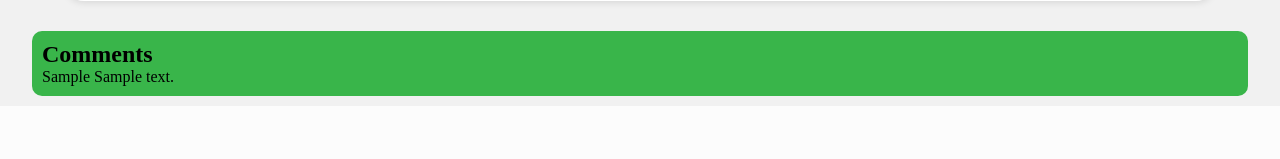
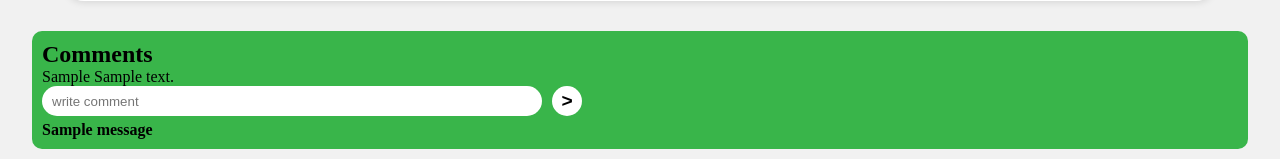
Before and after one commit to vidit-od/Blog-Website, a Django app: page /read_blog/1 in a window 1280 px wide. Shown: the part 749-908 px from the top of the page. Before the commit the page ends 845 px from the top, so only its background shows below. Run offline with Django 3.2, Linux system fonts and the light colour scheme; tables that the repository leaves empty hold one stand-in row (values such as "Sample post"); one stand-in notice (Sample message) is shown; some libraries are stand-ins or nearby versions; some web fonts are replaced.

Commit message:
Writing comments

```diff
--- a/Post/models.py
+++ b/Post/models.py
@@ -16,6 +16,7 @@ class comment(models.Model):
     post=models.ForeignKey(post, on_delete=models.CASCADE,related_name='comments')
     user=models.CharField(max_length=100)
     content=models.TextField()
+    date_added=models.DateField(auto_now_add=True)
 
     def __str__(self):
         return '%s - %s' %(self.post.title, self.user)
--- a/Post/views.py
+++ b/Post/views.py
@@ -58,12 +58,12 @@ def write_blog(request):
     if request.method=="POST":
         title=request.POST["title"]
         mini_title=request.POST["mini_title"]
-        author=request.user
+        author=request.user.username
         date=(str(datetime.now()))[0:10]
         catagory=request.POST['catagory']
         Description=request.POST['Description']
         if title=='' or author=='' or date=='' or catagory=='' or Description=='' or mini_title=='':
-           messages.info(request, 'Empty Fields Not Allowed')
+           messages.info(request, author)
            return redirect('write_blog')
 
         elif post.objects.filter(title=title).exists():
@@ -83,6 +83,21 @@ def write_blog(request):
 
 def read_blog(request,pk):
     blog=post.objects.get(id=pk)
+
+    if request.method=='POST':
+        content=request.POST['comment']
+        user=request.user.username
+
+        if comment=="":
+            messages.info(request, post_id)
+            return redirect(f'/read_blog/{pk}')
+
+        else:
+            new_comment=comment.objects.create(post=blog,user=user,content=content)
+            new_comment.save
+            return redirect(f'/read_blog/{pk}')
+
+
     return render(request,'read_blog.html',{'blog':blog})
 
 def post_detailview(request,id):
--- a/templates/read_blog.html
+++ b/templates/read_blog.html
@@ -24,14 +24,23 @@
                 <H2>no comments yet</H2>
             {% else %}
                 {% for comment in blog.comments.all%}
-                    {{comment.user}}
-                    {{comment.content}}
+                    <div class="individual_comment">
+                        {{comment.user}}
+                        {{comment.content}}
+                    </div>
                 {% endfor %}
             {% endif %}
         </div>
         <div class="write_comment">
-
+            <form action="" method="POST">
+                {% csrf_token %}
+                <input type="text" name="comment" id="" placeholder='write comment'>
+                <input type="submit" value=">">
+            </form>
         </div>
+        {% for message in messages %}
+            <h4>{{message}}</h4>
+        {% endfor %}
     </div>
 
 </body>
```
Also changed, not shown: Post/migrations/0007_comment_date_added.py (added).
